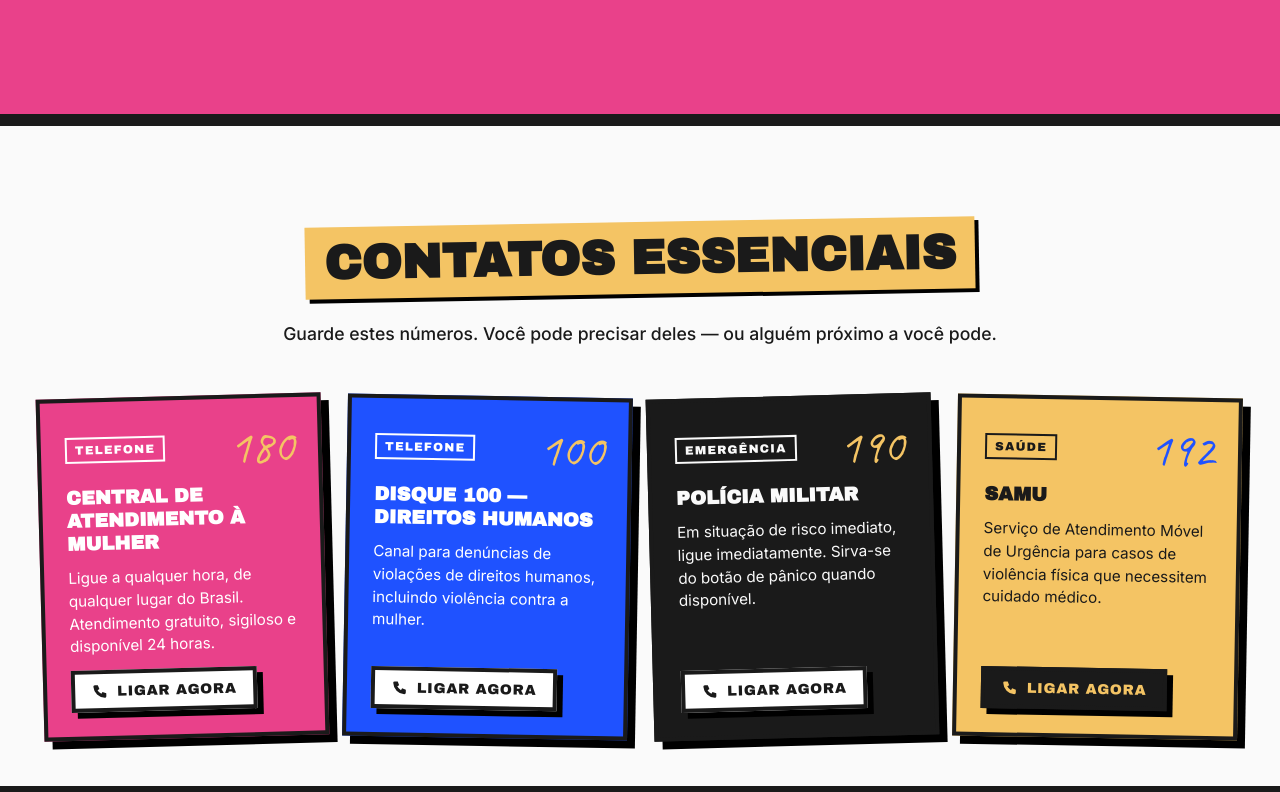
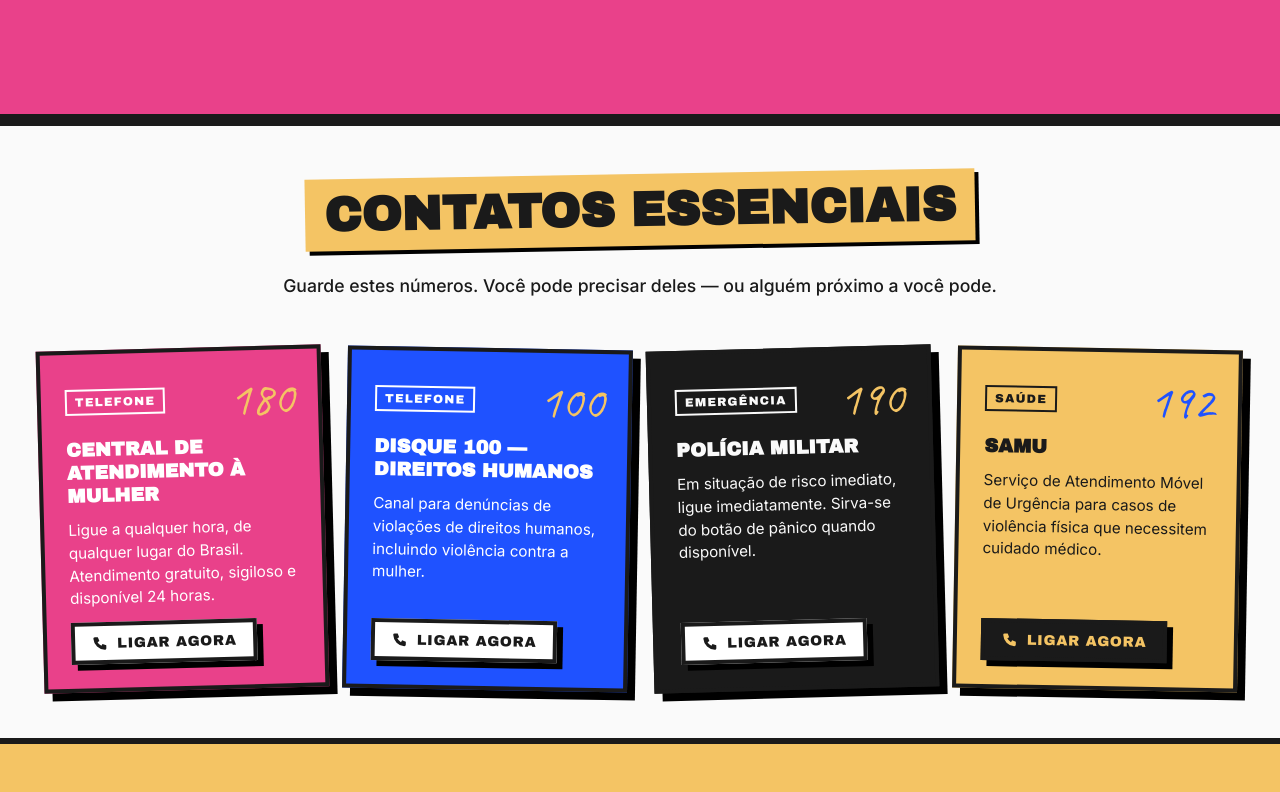
Before and after one commit to iagorlrnc/jusclick, a React (Vite) app: page / in a window 1280 px wide. Shown: the part 4468-5260 px from the top of the page. Built offline with nearby package versions, Linux system fonts and the light colour scheme.

Commit message:
removed padding-y section contact

```diff
--- a/src/components/Contact.css
+++ b/src/components/Contact.css
@@ -1,5 +1,5 @@
 .resources-section {
-  padding: 6rem 2rem 3rem; /* top 6rem, left/right 2rem, bottom 3rem */
+  padding: 48px 2rem 3rem;
   background-color: var(--c-light);
   border-top: 6px solid var(--c-dark);
   border-bottom: 6px solid var(--c-dark);
```
